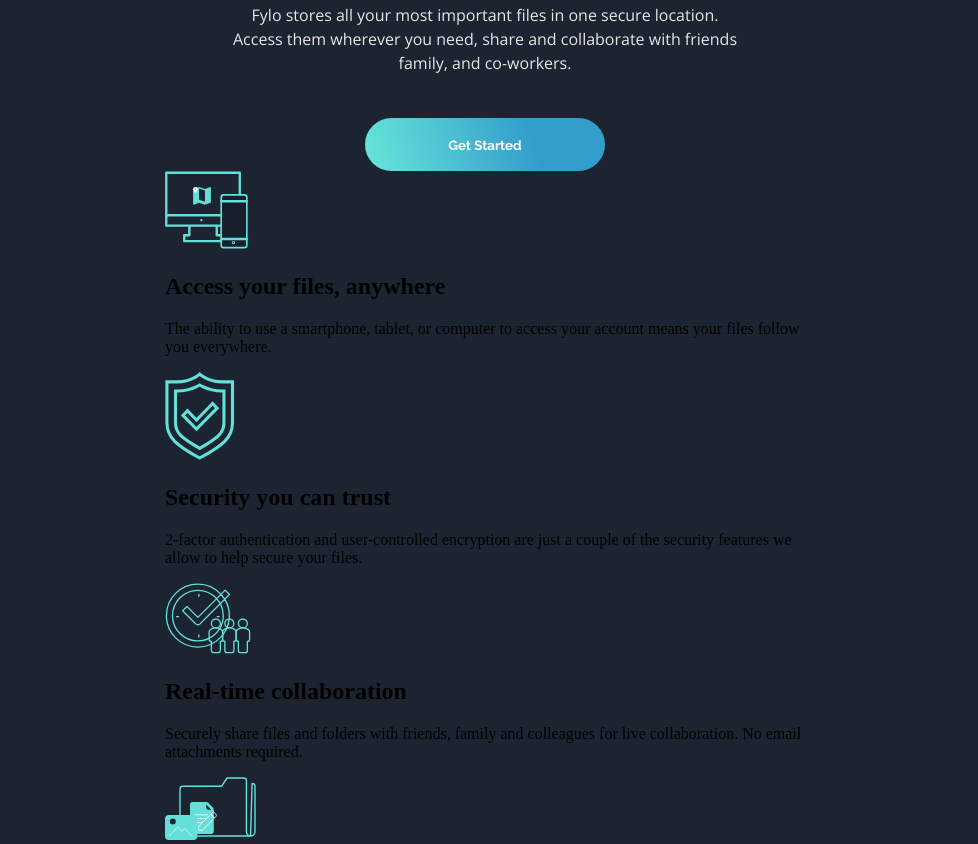
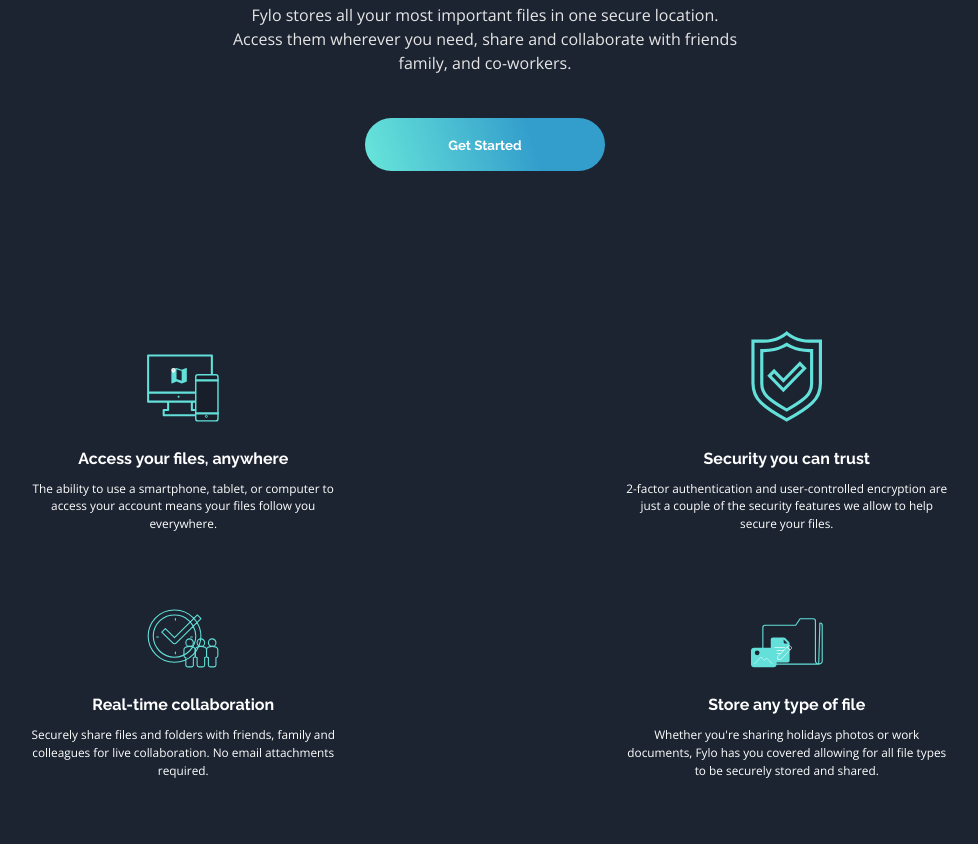
Before and after one commit to rohan843/DarkThemeLandingPage, a plain HTML site: page index.html in a window 1280 px wide. Shown: the part 906-1750 px from the top of the page, without its empty margins (155-1133 px from the left). Drawn offline with nearby package versions, Linux system fonts and the light colour scheme.

Commit message:
added feature section styles

```diff
--- a/index.html
+++ b/index.html
@@ -27,7 +27,7 @@
     </div>
   </nav>
   <main class="CentralAlignment MainFlow">
-    <section class="CentralAlignment">
+    <section class="IntroSection CentralAlignment">
       <img src="images/illustration-intro.png" alt="illustration-intro" class="illustrationIntroImg">
       <h1 class="IntroHeading">All your files in one secure location, accessible anywhere.</h1>
 
@@ -36,41 +36,44 @@
 
       <button class="IntroButton">Get Started</button>
     </section>
-    <section>
-      <div>
-        <img src="images/icon-access-anywhere.svg" alt="icon-access-anywhere">
-        <h2>Access your files, anywhere</h2>
-        <p>
+    <section class="FeatureSection">
+      <div class="FeatureRow">
+        <div class="FeatureDiv">
+          <img src="images/icon-access-anywhere.svg" alt="icon-access-anywhere" class="FeatureImage">
+          <h2 class="FeatureHeader">Access your files, anywhere</h2>
+          <p class="FeatureDescription">
             The ability to use a smartphone, tablet, or computer to access your account means your
             files follow you everywhere.
           </p>
         </div>
 
-      <div>
-        <img src="images/icon-security.svg">
-        <h2>Security you can trust</h2>
-        <p>
+        <div class="FeatureDiv">
+          <img src="images/icon-security.svg" class="FeatureImage">
+          <h2 class="FeatureHeader">Security you can trust</h2>
+          <p class="FeatureDescription">
             2-factor authentication and user-controlled encryption are just a couple of the security
             features we allow to help secure your files.
           </p>
         </div>
-
-      <div>
-        <img src="images/icon-collaboration.svg">
-        <h2>Real-time collaboration</h2>
-        <p>
+      </div>
+      <div class="FeatureRow">
+        <div class="FeatureDiv">
+          <img src="images/icon-collaboration.svg" class="FeatureImage">
+          <h2 class="FeatureHeader">Real-time collaboration</h2>
+          <p class="FeatureDescription">
             Securely share files and folders with friends, family and colleagues for live collaboration.
             No email attachments required.
           </p>
         </div>
 
-      <div>
-        <img src="images/icon-any-file.svg">
-        <h2>Store any type of file</h2>
-        <p>
+        <div class="FeatureDiv">
+          <img src="images/icon-any-file.svg" class="FeatureImage">
+          <h2 class="FeatureHeader">Store any type of file</h2>
+          <p class="FeatureDescription">
             Whether you're sharing holidays photos or work documents, Fylo has you covered allowing for all
             file types to be securely stored and shared.
           </p>
+        </div>
       </div>
     </section>
     <section>
--- a/styles.css
+++ b/styles.css
@@ -52,6 +52,14 @@ body {
     align-items   : center;
 }
 
+/* FIXME: Correct the background curved svg */
+.IntroSection {
+    /* background: URl("images\\bg-curvy-desktop.svg");
+    background-repeat: no-repeat;
+    background-position-x: center; */
+    margin-bottom: 5em;
+}
+
 .IllustrationIntroImg {
     height: 27rem;
 }
@@ -76,16 +84,66 @@ body {
 
 .IntroButton {
     /* background-color: hsl(176, 68%, 64%); */
-    background : rgb(51, 158, 204);
-    background : linear-gradient(253deg, rgba(51, 158, 204, 1) 31%, rgba(101, 226, 217, 1) 96%);
-    border     : none;
-    font-family: Raleway, sans-serif;
-    font-weight: 700;
-    color      : hsl(0, 0%, 100%);
-    /* font-size: ; */
+    background   : rgb(51, 158, 204);
+    background   : linear-gradient(253deg, rgba(51, 158, 204, 1) 31%, rgba(101, 226, 217, 1) 96%);
+    border       : none;
+    font-family  : Raleway, sans-serif;
+    font-weight  : 700;
+    color        : hsl(0, 0%, 100%);
+    /* font-size : ; */
     border-radius: 2em;
-    width: 18em;
-    height: 4em;
-    margin-top: 2em;
-    cursor: pointer;
+    width        : 18em;
+    height       : 4em;
+    margin-top   : 2em;
+    cursor       : pointer;
 }
+
+.FeatureSection {
+    display       : flex;
+    flex-direction: column;
+    margin-top    : 5em;
+    margin-bottom : 5em;
+}
+
+.FeatureRow {
+    display        : flex;
+    align-items    : baseline;
+    justify-content: space-between;
+}
+
+.FeatureDiv {
+    display       : flex;
+    flex-direction: column;
+    align-items   : center;
+    color         : hsl(0, 0%, 100%);
+    text-align    : center;
+    margin-left   : 8.5em;
+    margin-right  : 8.5em;
+}
+
+.FeatureDiv:nth-of-type(1) {
+    margin-bottom: 4em;
+}
+
+.FeatureDiv:nth-of-type(2) {
+    margin-bottom: 4em;
+}
+
+.FeatureHeader {
+    font-family  : Raleway, sans-serif;
+    font-size    : 1rem;
+    font-weight  : 700;
+    margin-top   : 1.7em;
+    margin-bottom: 0em;
+}
+
+.FeatureDescription {
+    font-family: "Open Sans", sans-serif;
+    font-size  : 0.74rem;
+    line-height: 1.5;
+    width      : 28em;
+}
+
+.FeatureImage {
+    width: 4.5em;
+}
```
Lines whose indentation alone changed are shown as unchanged.
